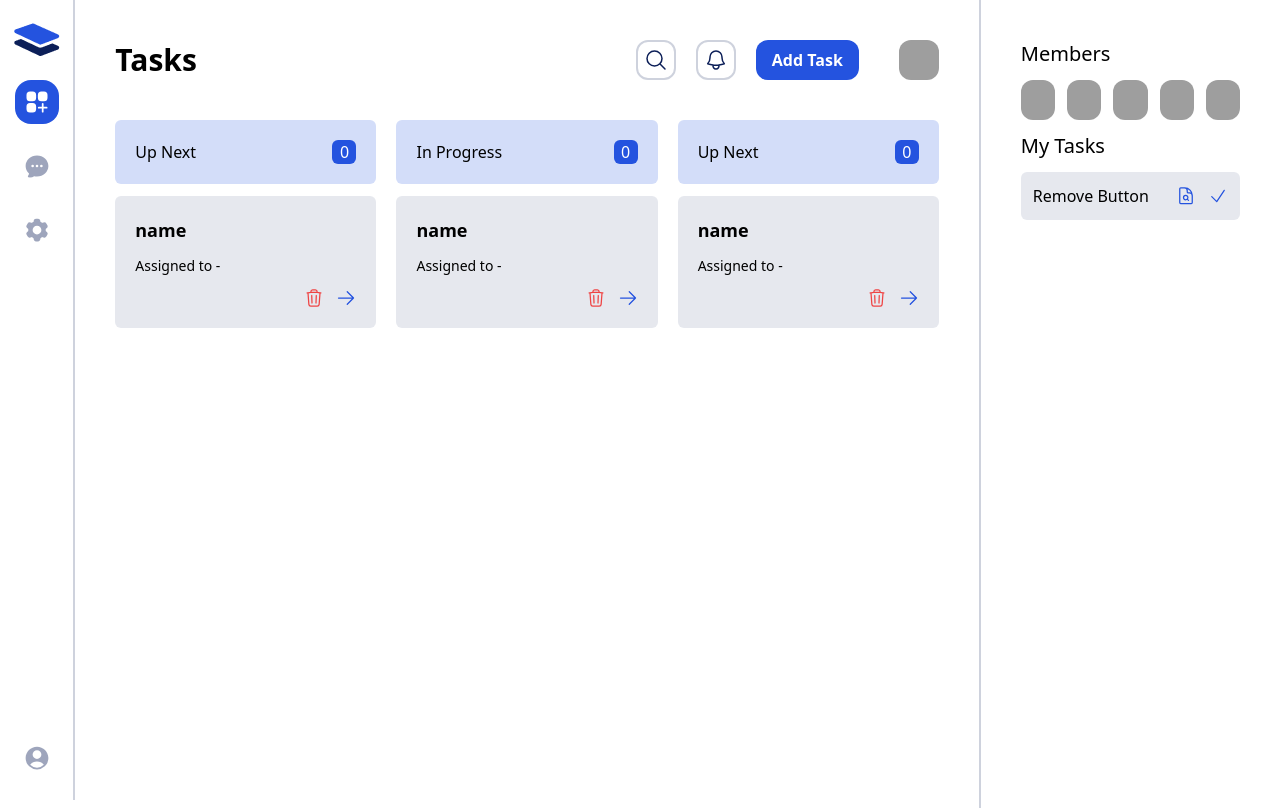
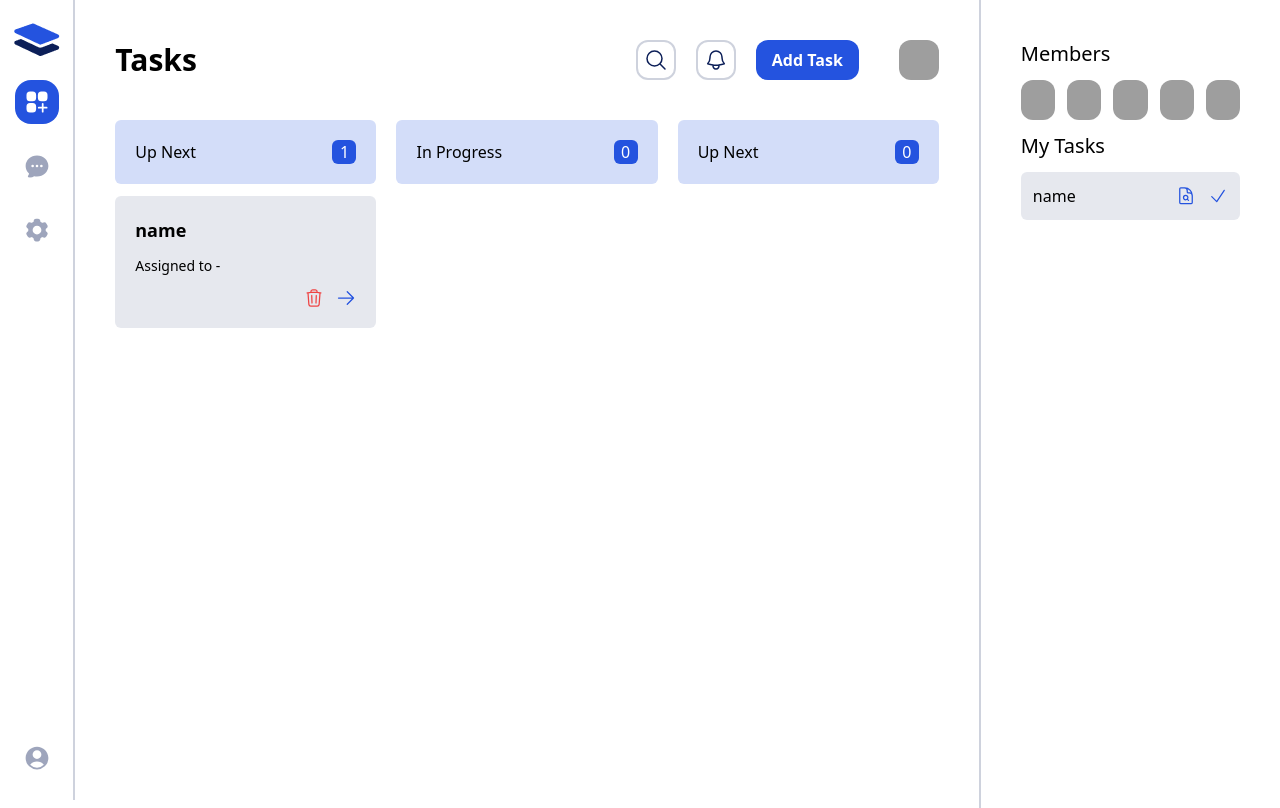
Before and after one commit to tawhid3482/taskMaster-redux-acc, a React (Vite) app: page / in a window 1280 px wide. Shown: the top 808 px of the page. Built offline with nearby package versions, Linux system fonts and the light colour scheme; grey boxes are pictures that could not be loaded.

Commit message:
user slice

```diff
--- a/src/components/tasks/MyTasks.jsx
+++ b/src/components/tasks/MyTasks.jsx
@@ -1,25 +1,29 @@
 import {
   CheckIcon,
   DocumentMagnifyingGlassIcon,
-} from '@heroicons/react/24/outline';
+} from "@heroicons/react/24/outline";
+import { useSelector } from "react-redux";
 
 const MyTasks = () => {
-  const item = {
-    id: 1,
-    status: 'pending',
-    title: 'Remove Button',
-    description:
-      'We need a remove button in our task card. Meke the button red and use Heroicon for tashbin icon.',
-    date: '2023-08-28',
-    assignedTo: 'Mir Hussain',
-    priority: 'high',
-  };
+  // const item = {
+  //   id: 1,
+  //   status: 'pending',
+  //   title: 'Remove Button',
+  //   description:
+  //     'We need a remove button in our task card. Meke the button red and use Heroicon for tashbin icon.',
+  //   date: '2023-08-28',
+  //   assignedTo: 'Mir Hussain',
+  //   priority: 'high',
+  // };
+  const { tasks } = useSelector((state) => state.taskSlice);
 
   return (
     <div>
       <h1 className="text-xl my-3">My Tasks</h1>
       <div className=" h-[750px] overflow-auto space-y-3">
-        <div
+       {
+        tasks?.map((item)=>(
+          <div
           key={item.id}
           className="bg-secondary/10 rounded-md p-3 flex justify-between"
         >
@@ -33,6 +37,8 @@ const MyTasks = () => {
             </button>
           </div>
         </div>
+        ))
+       }
       </div>
     </div>
   );
--- a/src/components/tasks/TaskCard.jsx
+++ b/src/components/tasks/TaskCard.jsx
@@ -1,13 +1,13 @@
 import { ArrowRightIcon, TrashIcon } from "@heroicons/react/24/outline";
 import { useDispatch } from "react-redux";
-import { updateStatus } from "../../redux/features/task/taskSlice";
+import { removeTask, updateStatus } from "../../redux/features/task/taskSlice";
 
 const TaskCard = ({ task }) => {
   const dispatch = useDispatch();
   let updatedStatus;
   if (task.status == "pending") {
     updatedStatus = "running";
-  } else if (task.status == "runnig") {
+  } else if (task.status == "running") {
     updatedStatus = "done";
   } else {
     updatedStatus = "archive";
@@ -29,7 +29,7 @@ const TaskCard = ({ task }) => {
       <div className="flex justify-between mt-3">
         <p>{task?.date}</p>
         <div className="flex gap-3">
-          <button title="Delete">
+          <button onClick={()=>dispatch(removeTask(task.id))} title="Delete">
             <TrashIcon className="h-5 w-5 text-red-500" />
           </button>
           <button
--- a/src/pages/Tasks.jsx
+++ b/src/pages/Tasks.jsx
@@ -8,7 +8,9 @@ import { useSelector } from "react-redux";
 const Tasks = () => {
   const [isOpen, setIsOpen] = useState(false);
   const { tasks } = useSelector((state) => state.taskSlice);
-console.log(tasks)
+  const pendingStatus = tasks.filter((item) => item.status === "pending");
+  const runningStatus = tasks.filter((item) => item.status === "running");
+  const doneStatus = tasks.filter((item) => item.status === "done");
   return (
     <div className="h-screen grid grid-cols-12">
       <div className="col-span-9 px-10 pt-10">
@@ -47,11 +49,11 @@ console.log(tasks)
             <div className="flex sticky top-0 justify-between bg-[#D3DDF9] p-5 rounded-md mb-3">
               <h1>Up Next</h1>
               <p className="bg-primary text-white w-6 h-6 grid place-content-center rounded-md">
-                0
+                {pendingStatus.length}
               </p>
             </div>
             <div className="space-y-3">
-              {tasks?.map((item) => (
+              {pendingStatus?.map((item) => (
                 <TaskCard key={item?.id} task={item} />
               ))}
             </div>
@@ -60,11 +62,11 @@ console.log(tasks)
             <div className="flex sticky top-0 justify-between bg-[#D3DDF9] p-5 rounded-md mb-3">
               <h1>In Progress</h1>
               <p className="bg-primary text-white w-6 h-6 grid place-content-center rounded-md">
-                0
+                {runningStatus.length}
               </p>
             </div>
             <div className="space-y-3">
-            {tasks?.map((item) => (
+              {runningStatus?.map((item) => (
                 <TaskCard key={item?.id} task={item} />
               ))}
             </div>
@@ -73,11 +75,11 @@ console.log(tasks)
             <div className="flex sticky top-0 justify-between bg-[#D3DDF9] p-5 rounded-md mb-3">
               <h1>Up Next</h1>
               <p className="bg-primary text-white w-6 h-6 grid place-content-center rounded-md">
-                0
+                {doneStatus.length}
               </p>
             </div>
             <div className="space-y-3">
-            {tasks?.map((item) => (
+              {doneStatus?.map((item) => (
                 <TaskCard key={item?.id} task={item} />
               ))}
             </div>
--- /dev/null
+++ b/src/redux/users/userSlice.js
@@ -0,0 +1,30 @@
+import { createSlice } from "@reduxjs/toolkit";
+const initialState = {
+  tasks: [],
+};
+const userSlice = createSlice({
+  name: "userSlice",
+  initialState,
+  reducers: {
+    addTask: (state, { payload }) => {
+      if (state.tasks.length == 0) {
+        state.tasks.push({ id: 1, status: "pending", ...payload });
+      } else {
+        const lastElement = state.tasks.at(-1);
+        state.tasks.push({
+          id: lastElement.id + 1,
+          status: "pending",
+          ...payload,
+        });
+      }
+    },
+    removeTask: (state, { payload }) => {
+      state.tasks.filter((item) => item.id !== payload);
+    },
+    updateStatus: (state, { payload }) => {
+      const target = state.tasks.find((item) => item.id == payload.id);
+      target.status = payload.status;
+    },
+  },
+});
+export default userSlice.reducer;
```
